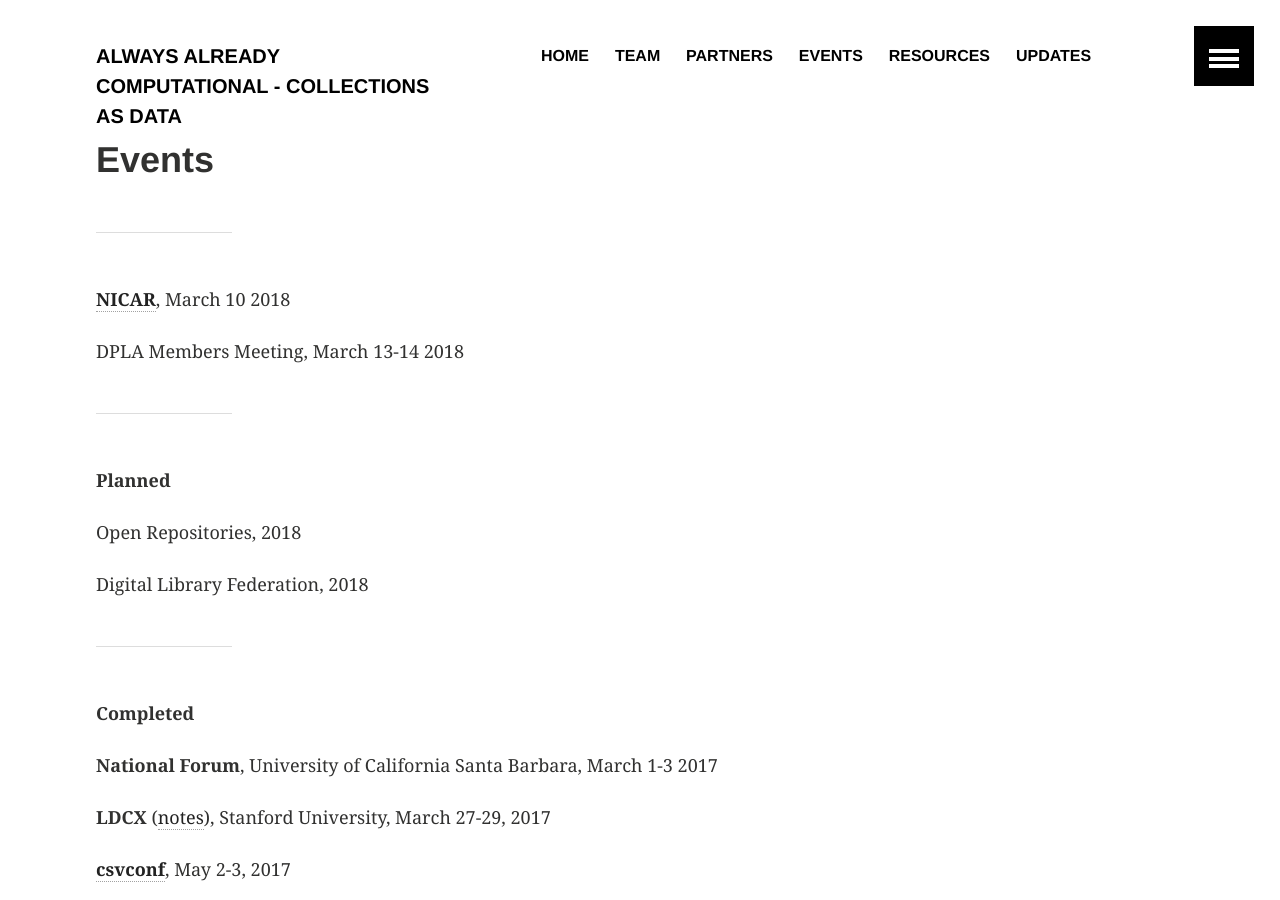
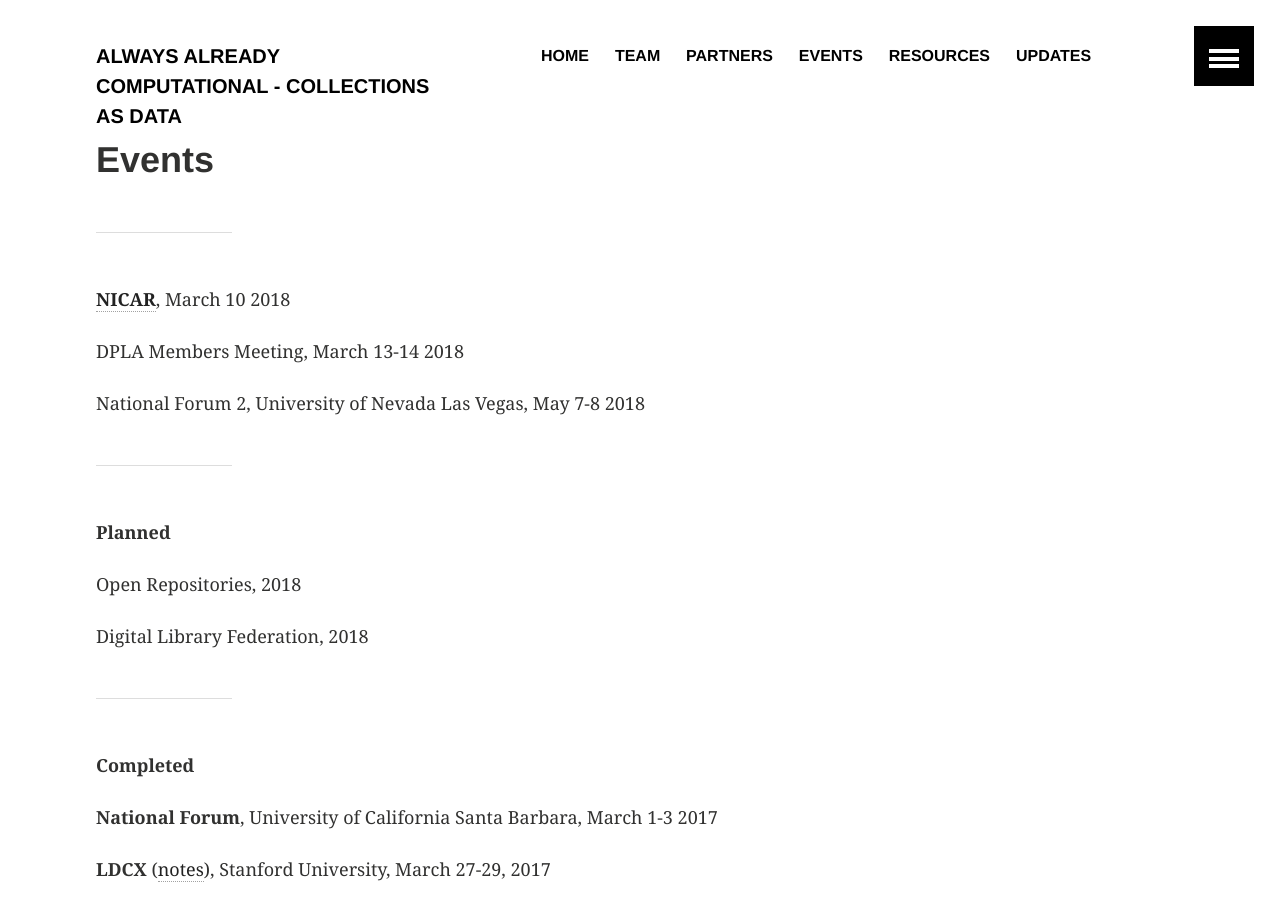
Before and after one commit to collectionsasdata/collectionsasdata.github.io, a Jekyll site: the page built from events.md, in a window 1280 px wide and 900 px high. Built offline with Jekyll 4.4.1, drawn with Linux system fonts in a browser that asks for light colours.

Commit message:
Update events.md

```diff
--- a/events.md
+++ b/events.md
@@ -7,6 +7,8 @@
 [**NICAR**](https://ire.org/conferences/nicar18/), March 10 2018
 
 DPLA Members Meeting, March 13-14 2018
+
+National Forum 2, University of Nevada Las Vegas, May 7-8 2018
 
 ---
 **Planned**
```
